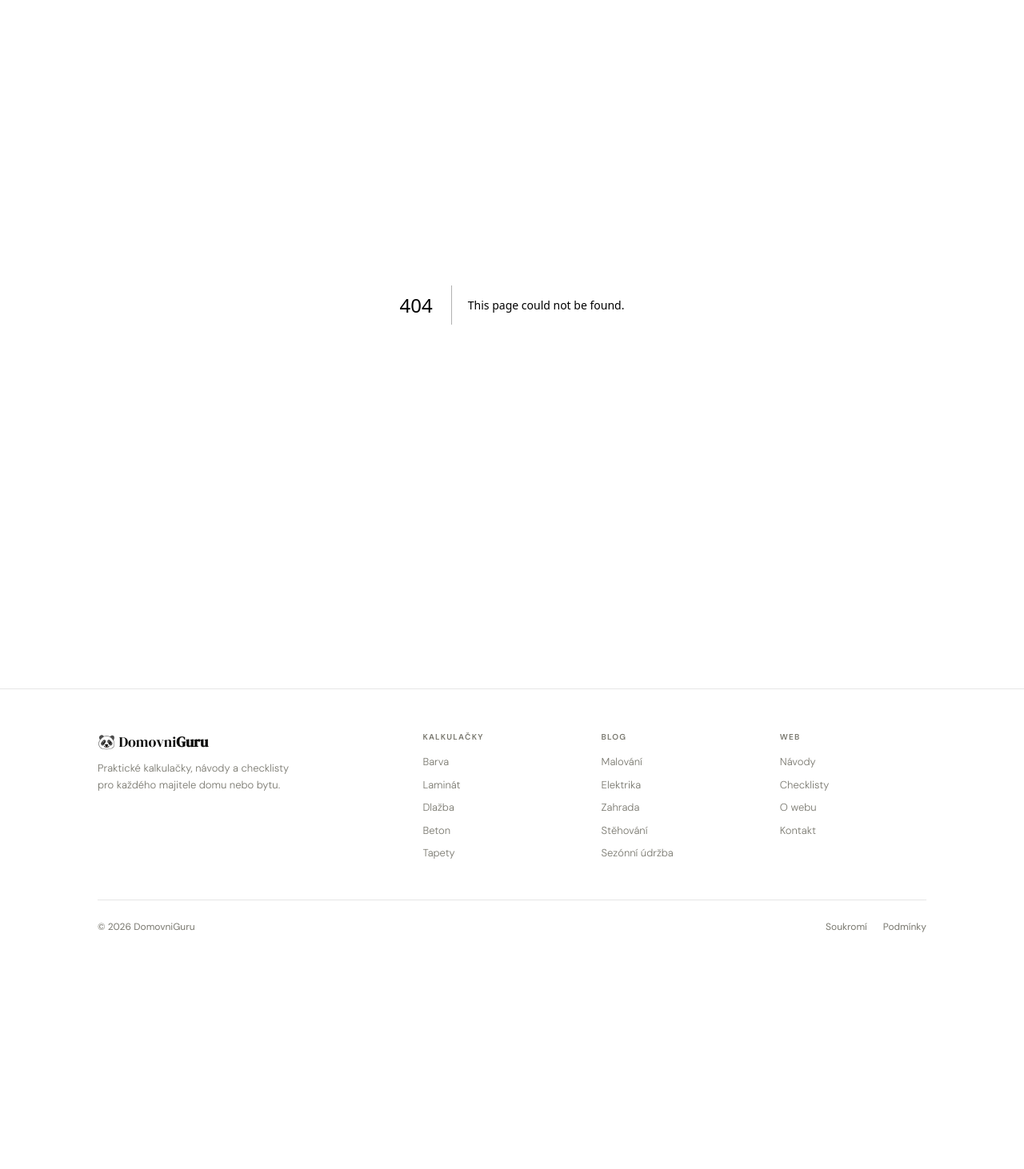
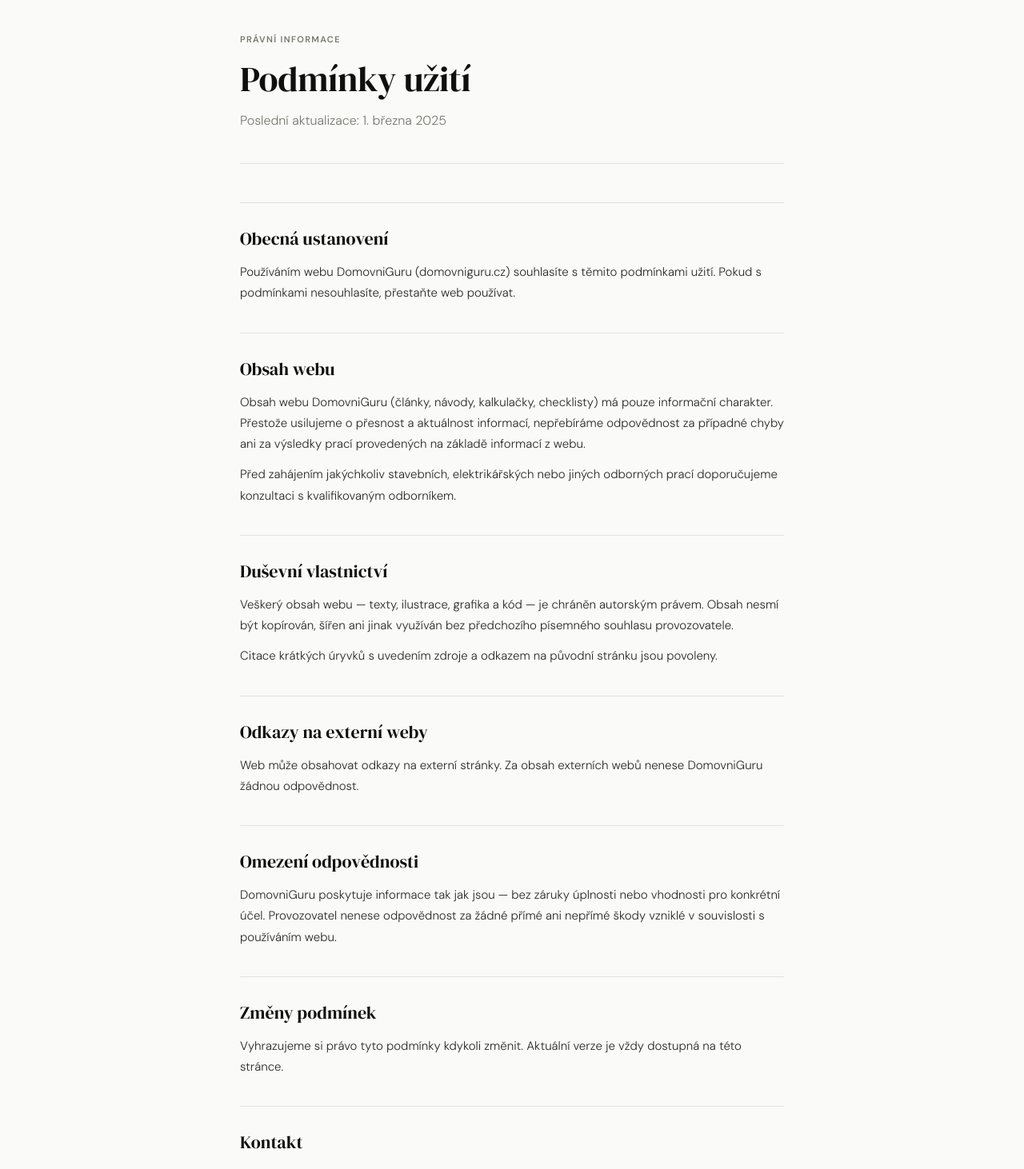
Before and after one commit to kristynapacakova/domovniguru, a Next.js app: page /podminky in a window 1280 px wide. Before the commit this address had no page. Shown: the part 80-1542 px from the top of the page at 80% size. Before the commit the page ends 1284 px from the top, so only its background shows below. Built offline with nearby package versions, Linux system fonts and the light colour scheme.

Commit message:
Add files via upload

```diff
--- /dev/null
+++ b/app/podminky/page.tsx
@@ -0,0 +1,54 @@
+import type { Metadata } from "next";
+
+export const metadata: Metadata = {
+  title: "Podmínky užití – DomovniGuru",
+  description: "Podmínky užití webu DomovniGuru.",
+  alternates: { canonical: "https://domovniguru.cz/podminky" },
+};
+
+export default function PodminkyPage() {
+  return (
+    <div className="wrap">
+      <div className="simple-page">
+        <header className="simple-header">
+          <p className="hero-eyebrow">Právní informace</p>
+          <h1 className="hero-h1" style={{ fontSize: "clamp(28px,4vw,44px)" }}>Podmínky užití</h1>
+          <p className="simple-lead">Poslední aktualizace: 1. března 2025</p>
+        </header>
+
+        <div className="simple-body">
+          <h2>Obecná ustanovení</h2>
+          <p>Používáním webu DomovniGuru (domovniguru.cz) souhlasíte s těmito podmínkami užití. Pokud s podmínkami nesouhlasíte, přestaňte web používat.</p>
+
+          <h2>Obsah webu</h2>
+          <p>Obsah webu DomovniGuru (články, návody, kalkulačky, checklisty) má pouze informační charakter. Přestože usilujeme o přesnost a aktuálnost informací, nepřebíráme odpovědnost za případné chyby ani za výsledky prací provedených na základě informací z webu.</p>
+          <p>Před zahájením jakýchkoliv stavebních, elektrikářských nebo jiných odborných prací doporučujeme konzultaci s kvalifikovaným odborníkem.</p>
+
+          <h2>Duševní vlastnictví</h2>
+          <p>Veškerý obsah webu — texty, ilustrace, grafika a kód — je chráněn autorským právem. Obsah nesmí být kopírován, šířen ani jinak využíván bez předchozího písemného souhlasu provozovatele.</p>
+          <p>Citace krátkých úryvků s uvedením zdroje a odkazem na původní stránku jsou povoleny.</p>
+
+          <h2>Odkazy na externí weby</h2>
+          <p>Web může obsahovat odkazy na externí stránky. Za obsah externích webů nenese DomovniGuru žádnou odpovědnost.</p>
+
+          <h2>Omezení odpovědnosti</h2>
+          <p>DomovniGuru poskytuje informace tak jak jsou — bez záruky úplnosti nebo vhodnosti pro konkrétní účel. Provozovatel nenese odpovědnost za žádné přímé ani nepřímé škody vzniklé v souvislosti s používáním webu.</p>
+
+          <h2>Změny podmínek</h2>
+          <p>Vyhrazujeme si právo tyto podmínky kdykoli změnit. Aktuální verze je vždy dostupná na této stránce.</p>
+
+          <h2>Kontakt</h2>
+          <p>Pro dotazy nás kontaktujte prostřednictvím stránky <a href="/kontakt" style={{ color: "var(--text)", fontWeight: 500 }}>Kontakt</a>.</p>
+        </div>
+      </div>
+      <style>{`
+        .simple-page{max-width:680px;margin:0 auto;padding:60px 0 100px}
+        .simple-header{margin-bottom:48px;padding-bottom:40px;border-bottom:1px solid var(--border)}
+        .simple-lead{font-size:16px;line-height:1.65;color:var(--muted);font-weight:300;margin-top:16px}
+        .simple-body h2{font-family:var(--font-serif);font-size:clamp(18px,2vw,22px);font-weight:400;margin-bottom:12px;margin-top:36px;padding-top:28px;border-top:1px solid var(--border)}
+        .simple-body p{font-size:15px;line-height:1.75;color:#2a2a28;font-weight:300;margin-bottom:12px}
+        .simple-body strong{font-weight:600;color:var(--text)}
+      `}</style>
+    </div>
+  );
+}
```
